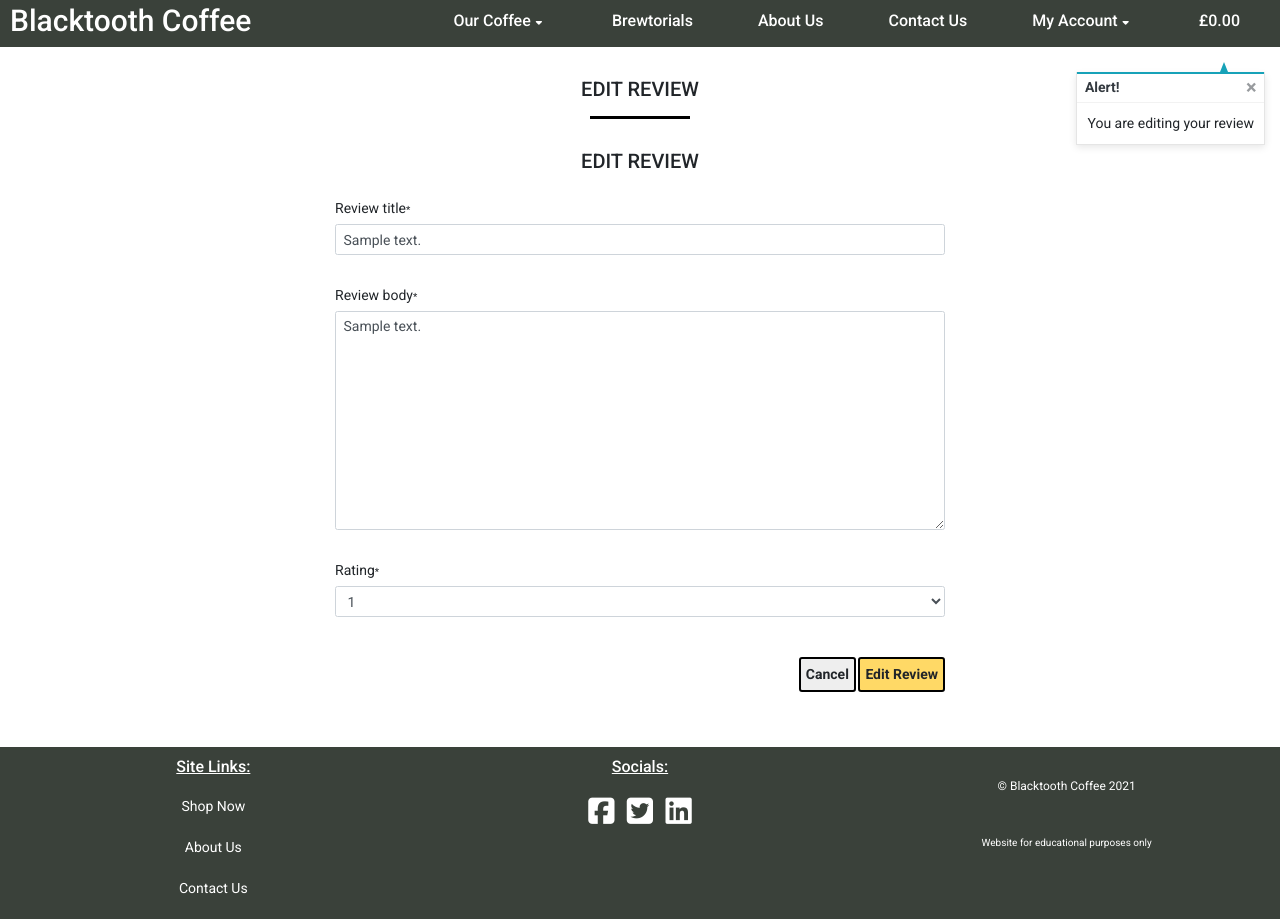
After one commit to scottsimpson91/CI-MS4-Blacktooth-Coffee, a Django app: page /products/edit_review/1/ in a window 1280 px wide. The commit adds this page. Run offline with Django 3.2, Linux system fonts and the light colour scheme; a user stored in the database is signed in; tables that the repository leaves empty hold one stand-in row (values such as "Sample post"); some libraries are stand-ins or nearby versions.

Commit message:
FEAT: Add edit review functionality

```diff
--- a/products/models.py
+++ b/products/models.py
@@ -61,3 +61,19 @@ class Review(models.Model):
 
     def __str__(self):
         return self.review_title
+
+    def calculate_ratings(self):
+        # Identify product being rated
+
+        # Find all reviews for product
+
+        # Iterate through all reviews
+
+        # Calculate avg of all ratings for reviews
+
+        # Set avg rating to product
+        pass
+
+    def save(self, *args, **kwargs):
+        super().save()
+        self.calculate_ratings()
--- /dev/null
+++ b/products/templates/products/edit_review.html
@@ -0,0 +1,29 @@
+{% extends "base.html" %}
+{% load static %}
+
+{% block content %}
+<div class="review-container">
+    <div class="row">
+        <div class="col-12 col-md-6 offset-md-3">
+            <h2 class="heading">Edit Review</h2>
+            <hr class="heading-hr">
+        </div>
+    </div>
+    <div class="review-section">
+        <div class="row">
+            <div class="col-12 col-md-6 offset-md-3">
+<!--======================================== EDIT REVIEW FORM ========================================-->
+                <h2 class="heading">Edit Review</h2>
+                <form method="POST" action="{% url 'edit_review' review.id %}" class="form mb-2" enctype="multipart/form-data">
+                    {% csrf_token %}
+                    {{ form | crispy }}
+                    <div class="text-right">
+                        <a class="btn btn-lg cancel-button" href="{% url 'product_detail' product.id %}">Cancel</a>
+                        <button class="btn btn-lg edit-review-button" type="submit">Edit Review</button>
+                    </div>
+                </form>
+            </div>
+        </div>
+    </div>
+</div>
+{% endblock %}
--- a/products/templates/products/product_detail.html
+++ b/products/templates/products/product_detail.html
@@ -108,9 +108,9 @@
                         <div class="review-content">
                             {% if review.user == request.user or request.user.is_superuser %}
                                 <div class="text-right">
-                                    <a class="btn edit-review-button" href="">Edit Review </a>
+                                    <a class="btn edit-review-link-button" href="{% url 'edit_review' review.id %}">Edit Review </a>
                                     {% if request.user.is_superuser %}
-                                        <a class="btn delete-review-button" href=""> Delete Review</a>
+                                        <a class="btn delete-review-link-button" href=""> Delete Review</a>
                                     {% endif %}
                                 </div>
                             {% endif %}
--- a/products/urls.py
+++ b/products/urls.py
@@ -2,10 +2,11 @@ from django.urls import path
 from . import views
 
 urlpatterns = [
-    path('', views.all_products, name='products'),
-    path('<int:product_id>/', views.product_detail, name='product_detail'),
     path('add_review/<int:product_id>/', views.add_review, name='add_review'),
+    path('edit_review/<int:review_id>/', views.edit_review, name='edit_review'),
     path('add/', views.add_product, name='add_product'),
     path('edit/<int:product_id>/', views.edit_product, name='edit_product'),
     path('delete/<int:product_id>/', views.delete_product, name='delete_product'),
+    path('', views.all_products, name='products'),
+    path('<int:product_id>/', views.product_detail, name='product_detail'),
 ]
--- a/products/views.py
+++ b/products/views.py
@@ -167,3 +167,33 @@ def add_review(request, product_id):
     }
 
     return render(request, context)
+
+
+@login_required
+def edit_review(request, review_id):
+    """ View to allow users to edit their own reviews """
+
+    review = get_object_or_404(Review, pk=review_id)
+    product = review.product
+
+    if request.method == 'POST':
+        form = ReviewForm(request.POST, instance=review)
+        if form.is_valid():
+            form.save()
+            messages.success(request, 'Review has been updated')
+            return redirect(reverse('product_detail', args=[product.id]))
+        else:
+            messages.error(
+                request, 'Review edit failed, Please try again')
+
+    else:
+        form = ReviewForm(instance=review)
+
+    messages.info(request, 'You are editing your review')
+    template = 'products/edit_review.html'
+    context = {
+        'form': form,
+        'review': review,
+        'product': product,
+    }
+    return render(request, template, context)
--- a/static/css/base.css
+++ b/static/css/base.css
@@ -1167,16 +1167,25 @@ select option[value=""] {
     margin: 2rem 0;
 }
 
-.edit-review-button {
+.edit-review-link-button {
     padding-right: 0.5rem;
     padding-top: 1rem;
     font-size: 1.2rem;
     color: #007BFF;
 }
 
-.delete-review-button {
+.delete-review-link-button {
     padding-right: 0.5rem;
     padding-top: 1rem;
     font-size: 1.2rem;
     color: #D9534F;
 }
+
+.edit-review-button {
+    font-size: 1.4rem;
+    padding: 0.5rem;
+    background-color: #FFD966;
+    border: 2px solid #000;
+    font-weight: bold;
+    margin-top: 2rem;
+}
```
